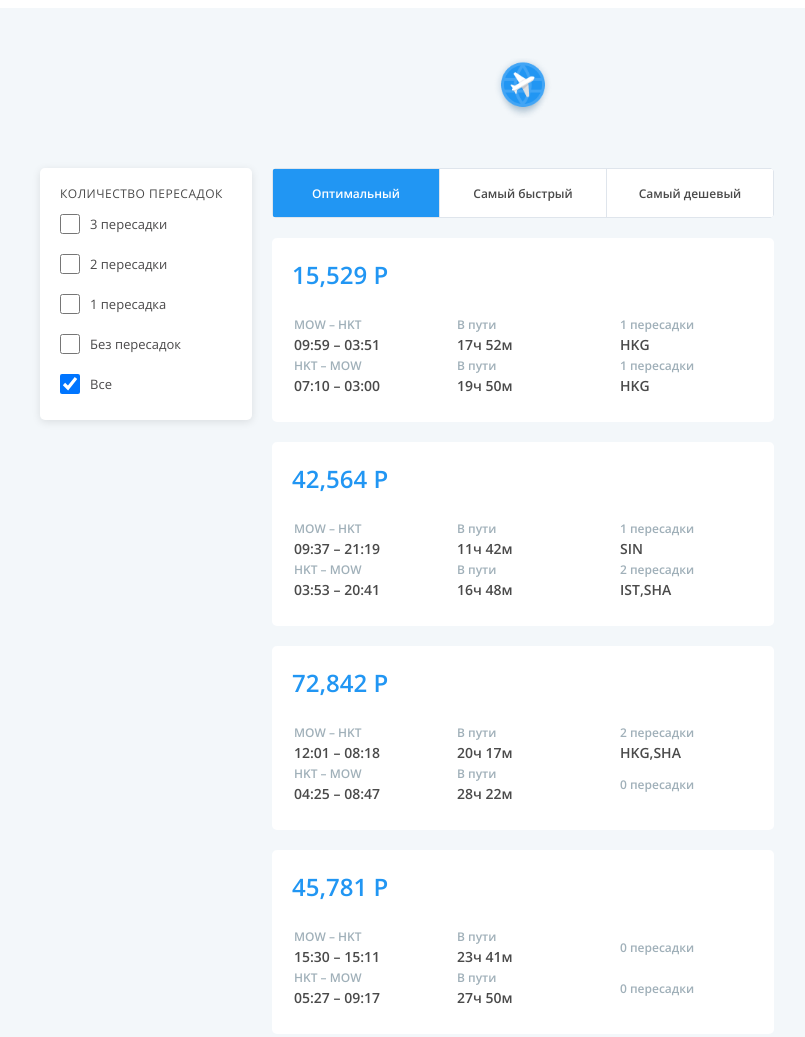
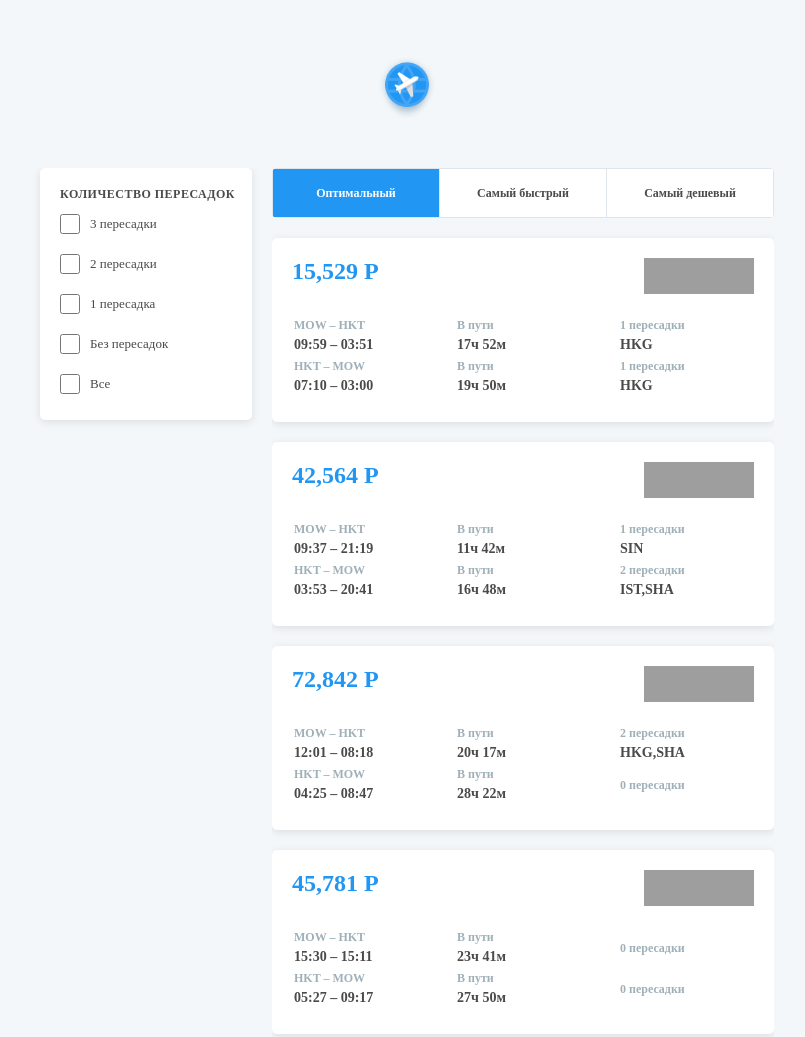
Before and after one commit to NineBots/aviasales_test, a website: page index.html in a window 1280 px wide. Shown: the top 1037 px of the page, without its empty margins (233-1038 px from the left). Drawn offline with Linux system fonts and the light colour scheme; grey boxes are pictures that could not be loaded.

Commit message:
forth commit

```diff
--- a/css/main.css
+++ b/css/main.css
@@ -1,326 +1,332 @@
 /* open-sans-regular - cyrillic_latin */
 @font-face {
   font-display: swap; /* Check https://developer.mozilla.org/en-US/docs/Web/CSS/@font-face/font-display for other options. */
-  font-family: 'Open Sans';
+  font-weight: 400;
+  font-family: "Open Sans";
   font-style: normal;
-  font-weight: 400;
-  src: url('../fonts/open-sans-v40-cyrillic_latin-regular.woff2') format('woff2'); /* Chrome 36+, Opera 23+, Firefox 39+, Safari 12+, iOS 10+ */
+  src: url("../fonts/open-sans-v40-cyrillic_latin-regular.woff2")
+    format("woff2"); /* Chrome 36+, Opera 23+, Firefox 39+, Safari 12+, iOS 10+ */
 }
+
 /* open-sans-600 - cyrillic_latin */
 @font-face {
   font-display: swap; /* Check https://developer.mozilla.org/en-US/docs/Web/CSS/@font-face/font-display for other options. */
-  font-family: 'Open Sans';
+  font-weight: 600;
+  font-family: "Open Sans";
   font-style: normal;
-  font-weight: 600;
-  src: url('../fonts/open-sans-v40-cyrillic_latin-600.woff2') format('woff2'); /* Chrome 36+, Opera 23+, Firefox 39+, Safari 12+, iOS 10+ */
+  src: url("../fonts/open-sans-v40-cyrillic_latin-600.woff2") format("woff2"); /* Chrome 36+, Opera 23+, Firefox 39+, Safari 12+, iOS 10+ */
 }
+
 .left-column{
   display: flex;
   flex-wrap: wrap;
   justify-content: start;
-  margin-top: 160px;
 }
+
 * {
   box-sizing: border-box;
 }
+
 body {
   font-size: 14px;
-  font: "Open Sans"
+  font-style: "Open Sans";
+  background: #f3f7fa;
 }
-html{
+
+html {
   box-sizing: border-box;
 }
-*, *::before, *::after{
+
+*,
+*::before,
+*::after {
   box-sizing: inherit;
 }
-.logo-block{
+
+.logo-block {
+  display: flex;
   height: 160px;
+}
+
+.ticket-column {
   display: flex;
-}
-.ticket-column{
-  display: flex;
+  flex-flow: column;
   flex-wrap: wrap;
-  flex-direction: column;
   margin-right: 20px;
 }
-.center{
+
+.center {
   display: flex;
+  flex-flow: column;
   flex-wrap: wrap;
-  flex-direction: column;
-  overflow: hidden;
   align-items: center;
   margin-left: 20px;
+  overflow: hidden;
 }
 
 .content {
+  position: relative;
+  display: flex;
+  flex-direction: row;
+  justify-content: center;
   width: 100%;
   height: 100%;
-  background: rgba(243,247,250,1);
-  opacity: 1;
-  position: relative;
-  top: 0px;
-  left: 0px;
   overflow: hidden;
+  background: #f3f7fa;
+}
+
+.tickets-container {
   display: flex;
-  flex-direction: row;
-  justify-content:center;
-}
-.tickets-container{
+  flex: 1;
+  flex-flow: column;
+  flex-wrap: wrap;
   width: 502px;
   height: auto;
-  opacity: 1;
-  flex: 1; /*  Занимаем оставшееся пространство */
-  margin-bottom: 20px; /*  Создаем пространство между блоками */
-  display: flex;
-  flex-wrap: wrap;
-  flex-direction: column;
+  margin-bottom: 20px;
 }
-.ticket-header{
-  width: 462px;
-  height: 36px;
+
+.ticket-header {
   display: flex;
   flex-wrap: wrap;
   justify-content: space-between;
+  width: 462px;
+  height: 36px;
   margin-bottom: 20px;
 }
+
+.company-img {
+  width: 110px;
+  height: 36px;
+}
+
 .checkbox {
   display: inline-block;
-  margin: 0;
-  cursor: pointer;
   min-width: 20px;
   min-height: 20px;
+  margin: 0;
   background-color: #fff;
   border: 2px solid #ccc;
   border-radius: 5px;
-  transition: background-color 0.2s; /* Добавляем плавный переход */
+  cursor: pointer;
+  transition: background-color 0.2s;
 }
-.checkbox input:checked{
-  background-color: #007bff; /* Меняем фон при нажатии */
+
+.checkbox input:checked {
+  background-color: #007bff;
 }
-.filter-ul{
+
+.filter-ul {
   list-style-type: none;
-  padding-inline-start: 0px;
+  padding-inline-start: 0;
 }
-th{
+
+th {
   padding: 0;
 }
+
 .more-elems-button {
+  display: flex;
+  justify-content: center;
   width: 502px;
   height: 50px;
-  opacity: 1;
-  margin-top: 20px; /*  Располагаем внизу */
-  background-color: #2196F3;
+  margin-top: 20px;
   text-align: center;
-  display: flex;
-  justify-content: center;
+  background-color: #2196f3;
   border-radius: 5px;
 }
-.more-elems-txt{
-  font-family: Open Sans;
+
+.more-elems-txt {
+  margin: auto;
+  color: #fff;
   font-weight: 600;
   font-size: 12px;
   line-height: 20px;
   text-align: center;
   text-transform: uppercase;
-  color: #FFFFFF;
-  margin: auto;
 }
+
 .ticket-card {
   width: 502px;
   height: 184px;
-  opacity: 1;
-  padding: 20px 0px 0px 20px;
+  margin-bottom: 20px;
+  padding: 20px 20px 0;
+  background-color: #fff;
   border-radius: 5px;
-  background-color: #fff;
-  margin-bottom: 20px;
+  box-shadow: 0 2px 8px #0000001a;
 }
+
 .info-row {
   width: 462px;
   height: 39px;
-  opacity: 1;
 }
+
 .grey-ticket-txt {
   width: 141px;
-  color: #A0B0B9;
-  font-family: Open Sans;
+  color: #a0b0b9;
   font-weight: 600;
   font-size: 12px;
-  opacity: 1;
+  line-height: 18px;
   text-align: left;
-  line-height: 18px;
 }
+
 .black-ticket-txt {
   width: 141px;
-  color: #4A4A4A;
-  font-family: Open Sans;
+  color: #4a4a4a;
   font-weight: 600;
   font-size: 14px;
-  opacity: 1;
+  line-height: 21px;
   text-align: left;
-  line-height: 21px;
 }
+
 .price-container {
   width: 50%;
   height: 36px;
-  opacity: 1;
   overflow: hidden;
 }
+
 .price {
   width: 147px;
-  color: rgba(33,150,243,1);
-  font-family: Open Sans;
+  color: #2196f3;
   font-weight: 600;
   font-size: 24px;
-  opacity: 1;
   text-align: left;
 }
+
 .sort-table {
+  display: table;
   width: 500px;
   height: 50px;
-  opacity: 1;
+  background-color: #dfe5ec;
+  border: 1px solid #efe5ec;
   border-collapse: collapse;
-  border: 1px solid #DFE5EC;
-  background-color: #DFE5EC;
-  display: table;
 }
-.sort-container{
-  margin-bottom: 20px; /*  Создаем пространство между блоками */
+
+.sort-container {
   width: 502px;
   height: 50px;
+  margin-bottom: 20px;
+  overflow: hidden;
   border-radius: 5px;
-  overflow: hidden;
 }
+
 .sort-txt {
   width: 138px;
-  color: rgba(74,74,74,1);
-  top: 15px;
-  left: 349px;
-  font-family: Open Sans;
+  margin: auto;
+  color: #4a4a4a;
   font-weight: 600;
   font-size: 12px;
-  opacity: 1;
-  margin: auto;
 }
-.sort-td{
-  border: 1px solid #DFE5EC;
-  padding:0;
 
+.sort-td {
+  padding: 0;
+  border: 1px solid #dfe5ec;
 }
+
 .sort-button {
-  padding:0;
+  display: flex;
+  justify-content: center;
   width: 166px;
   height: 48px;
-  background: rgba(255,255,255,1);
+  padding: 0;
   text-align: center;
-  display: flex;
-  justify-content: center;
+  background: #fff;
 }
+
 .sort-button.active {
-  background-color: #2196F3;
+  background-color: #2196f3;
 }
+
 .sort-button.active .sort-txt {
   color: white;
 }
+
 .sort-button:hover {
   cursor: pointer;
 }
+
 .filter-container {
   max-width: 232px;
+  height: auto;
   max-height: 252px;
-  height: auto;
+  margin-bottom: 20px;
+  padding-top: 20px;
   padding-left: 20px;
-  padding-top: 20px;
-  background-repeat: no-repeat;
-  background-position: center center;
-  background-size: cover;
+  overflow: hidden;
+  background: #fff;
   border-radius: 5px;
-  opacity: 1;
-  margin-bottom: 20px; /*  Создаем пространство между блоками */
-  overflow: hidden;
-  background: rgba(255,255,255,1);
-  box-shadow: 0px 2px 8px rgba(0, 0, 0, 0.10000000149011612);
-  overflow: hidden;
-
+  box-shadow: 0 2px 8px #0000001a;
 }
 
 .filter-row {
+  display: flex;
+  flex-wrap: wrap;
   max-width: 232px;
   max-height: 20px;
   margin-bottom: 20px;
-  color: rgba(74,73,74,1);
-  top: 0px;
-  font-family: Open Sans;
-  font-weight: Regular;
+  color: #4a494a;
+  font-weight: 400;
   font-size: 13px;
-  opacity: 1;
+  line-height: 20px;
   text-align: start;
-  line-height: 20px;
-  display: flex;
-  flex-wrap: wrap;
 }
 
 .filter-txt {
-
-  color: rgba(74,73,74,1);
-  font-family: "Open Sans";
+  color: #4a494a;
   font-weight: 400;
   font-size: 13px;
-  opacity: 1;
 }
-.filter-txt-container{
+
+.filter-txt-container {
+  display: inline-block;
   width: 112px;
-  text-align: left;
-  display: inline-block;
-  vertical-align: middle;
   margin-top: auto;
   margin-bottom: auto;
   margin-left: 10px;
+  text-align: left;
+  vertical-align: middle;
 }
+
 .parametr-name {
-  width: 192px;
-  top: 20px;
-  left: 20px;
-  font-weight: SemiBold;
-  opacity: 1;
-  text-align: left;
-  font-family: 'Open Sans';
-  font-style: normal;
-  font-size: 12px;
-  line-height: 12px;
   display: flex;
   align-items: flex-end;
+  width: 192px;
+  color: #4a4a4a;
+  font-weight: 600;
+  font-size: 12px;
+  font-style: normal;
+  line-height: 12px;
   letter-spacing: 0.5px;
+  text-align: left;
   text-transform: uppercase;
-  color: #4A4A4A;
 }
+
 .logo-container {
   width: 60px;
+  max-width: 60px;
   height: 60px;
-  background: url("../images/v1_705.png");
-  background-repeat: no-repeat;
-  background-position: center center;
-  background-size: cover;
-  opacity: 1;
-  max-width: 60px; /*  Максимальная ширина */
-  max-height: 60px; /*  Максимальная высота */
-  margin:auto; /*  Создаем пространство между блоками */
+  max-height: 60px;
+  margin: auto;
   overflow: hidden;
   vertical-align: middle;
 }
-.logo-img{
-  object-fit: cover;
+
+.logo-img {
   width: 100%;
   height: 100%;
+  object-fit: cover;
 }
-@media screen and (max-width: 768px) {
+
+@media screen and (width <= 768px) {
   .content {
     flex-direction: column; /*  Элементы располагаются друг под другом */
   }
-  .left-column{
+
+  .left-column {
+    justify-content: center;
     margin-top: 0;
-    justify-content: center;
   }
-  .center{
+
+  .center {
     margin-left: 0;
   }
 }
--- a/index.html
+++ b/index.html
@@ -7,31 +7,36 @@
         <title>Test AviaSales</title>
     </head>
     <body>
+        <div class="logo-block">
+            <div class="logo-container">
+                <img class= "logo-img" src = "./src/images/logo.png">
+            </div>
+        </div>
         <div class="content">
             <div class="left-column">
                 <div class="filter-container">
                     <span class="parametr-name">Количество пересадок</span>
                     <ul class="filter-ul">
                         <li class="filter-row">
-                            <input type="checkbox" class = "checkbox" value='3'>
+                            <input type="checkbox" class = "checkbox" value="3">
                             <div class="filter-txt-container">
                                 <span class="filter-txt">3 пересадки</span>
                             </div>
                         </li>
                         <li class="filter-row">
-                            <input type="checkbox" class = "checkbox" value='2'>
+                            <input type="checkbox" class = "checkbox" value="2">
                             <div class="filter-txt-container">
                                 <span class="filter-txt">2 пересадки</span>
                             </div>
                         </li>
                         <li class="filter-row">
-                            <input type="checkbox" class = "checkbox" value='1'>
+                            <input type="checkbox" class = "checkbox" value="1">
                             <div class="filter-txt-container">
                                 <span class="filter-txt">1 пересадка</span>
                             </div>
                         </li>
                         <li class="filter-row">
-                            <input type="checkbox" class = "checkbox" value='0'>
+                            <input type="checkbox" class = "checkbox" value="0">
                             <div class="filter-txt-container">
                                 <span class="filter-txt">Без пересадок</span>
                             </div>
@@ -46,11 +51,6 @@
                 </div>
             </div>
             <div class="center">
-                <div class="logo-block">
-                    <div class="logo-container">
-                        <img class= "logo-img" src = "./src/images/logo.png">
-                    </div>
-                </div>
                 <div class="sort-container">
                     <table class="sort-table">
                         <tr>
@@ -76,6 +76,9 @@
                 <div class="tickets-container">
 
                 </div>
+                <div class="more-elems-button">
+                    <span class="more-elems-txt">Показать еще 5 билетов!</span>
+                </div>
             </div>
 
         </div>
--- a/js/main.js
+++ b/js/main.js
@@ -4,10 +4,9 @@ var filter_values = ["-1"];
 var sort_value = "Оптимальный";
 
 
-//при создании
+//при создании страницы
 (function(){
-  const checkboxAll = document.querySelector("#checkbox_all");
-  checkboxAll.checked = new Boolean(true);
+
   updateTickets();
 
   // Выбираем все кнопки сортировки
@@ -16,7 +15,6 @@ var sort_value = "Оптимальный";
   //обработчик клика для каждой кнопки
   sortButtons.forEach(button => {
     button.addEventListener("click", () => {
-
       // Убираем класс "active" у всех кнопок
       sortButtons.forEach(b => b.classList.remove("active"));
       // Добавляем класс "active" нажатой кнопке
@@ -31,10 +29,9 @@ var sort_value = "Оптимальный";
   const checkboxes = document.querySelectorAll(".checkbox");
     checkboxes.forEach(checkbox => {
       checkbox.addEventListener('change', () => {
-
         filter_values = [];
         //получаем все нажатые чекбоксы
-        active_checkboxes = document.querySelectorAll(".checkbox:checked");
+        const active_checkboxes = document.querySelectorAll(".checkbox:checked");
         //добавляем их к массиву с фильтрами
         active_checkboxes.forEach(checkbox => filter_values.push(checkbox.value));
         updateTickets();
@@ -45,8 +42,8 @@ var sort_value = "Оптимальный";
 
 //получить билеты из источника
 async function updateTickets() {
-  json_server_url = 'http://localhost:3000/tickets';
-  json_local_path = './test_data.json';
+  const json_server_url = 'http://localhost:3000/tickets';
+  const json_local_path = './test_data.json';
 
   try {
     const res = await fetch(json_local_path);
@@ -56,7 +53,7 @@ async function updateTickets() {
     } else {
       console.error('Ошибка:', res.status);
     }
-  } catch (error) {
+  } catch{
     const res = await fetch(json_server_url);
     if (res.ok) {
       const data = await res.json();
@@ -85,11 +82,11 @@ function addTickets(tickets){
   }
 
   //фильтрация и отображение
-  tickets_limit = 0;
-  ticket_index = 0;
+  let tickets_limit = 0;
+  let ticket_index = 0;
   while(tickets_limit != 5){
-    ticket = tickets[ticket_index];
-    stops = getNumOfStops(ticket);
+    const ticket = tickets[ticket_index];
+    const stops = getNumOfStops(ticket);
 
     if (filter_values.includes(""+stops) ||
         filter_values.includes("-1") ||
@@ -99,33 +96,31 @@ function addTickets(tickets){
     }
     ticket_index+=1;
   }
-  ticketsContainer.innerHTML += `
-  <div class="more-elems-button">
-    <span class="more-elems-txt">Показать еще 5 билетов!</span>
-  </div>
-  `
 }
 
 
 //получить кол-во пересадок
 function getNumOfStops(ticket){
-  stops = 0
+  let stops = 0
   ticket.segments.forEach(segment => {
     segment.stops.forEach(() => stops+=1)
   })
   return stops;
 }
 
+
 //добавить один элемент в контейнер
 function putTicketInContainer(container, ticket){
-  price = new Intl.NumberFormat().format(ticket.price)
+  const price = new Intl.NumberFormat().format(ticket.price)
+  const img_src = "https://pics.avs.io/99/36/" + ticket.carrier + ".png";
       container.innerHTML += `
       <div class="ticket-card">
         <div class = "ticket-header">
             <div class="price-container">
                 <span class="price">${price} Р </span>
             </div>
-            <div class="company-img">
+            <div class="company-img-container">
+              <img class="company-img" src="${img_src}"/>
             </div>
         </div>
         <table class="ticket-info">
@@ -143,16 +138,16 @@ function fillWithZeros(length_of_num, num){
 
 //получить сегменты билета
 function getSegments(ticket){
-  segments_html = "";
+  let segments_html = "";
   ticket.segments.forEach(segment => {
-    origin = segment.origin;
-    destination = segment.destination;
-    departure_date = new Date(segment.date);
-    departure_time = dateToTime(departure_date);
-    stops = segment.stops;
-    duration = segment.duration;
-    arrival_date = new Date(departure_date.getTime() + duration * 60 * 1000);
-    arrival_time = dateToTime(arrival_date);
+    const origin = segment.origin;
+    const destination = segment.destination;
+    const departure_date = new Date(segment.date);
+    const departure_time = dateToTime(departure_date);
+    const stops = segment.stops;
+    const duration = segment.duration;
+    const arrival_date = new Date(departure_date.getTime() + duration * 60 * 1000);
+    const arrival_time = dateToTime(arrival_date);
 
     segments_html += `
     <tr class = "info-row">
--- a/package.json
+++ b/package.json
@@ -10,5 +10,10 @@
   "description": "",
   "dependencies": {
     "json-server": "^1.0.0-beta.0"
+  },
+  "devDependencies": {
+    "@eslint/js": "^9.3.0",
+    "eslint": "^9.3.0",
+    "globals": "^15.2.0"
   }
 }
```
Also changed, not shown: 2 other files.
